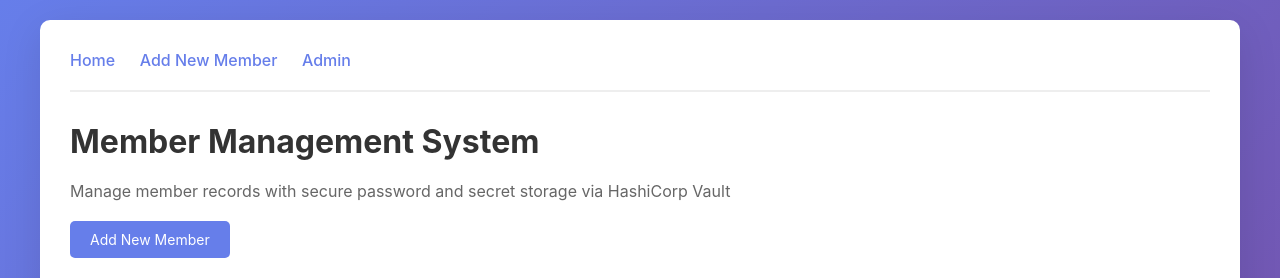
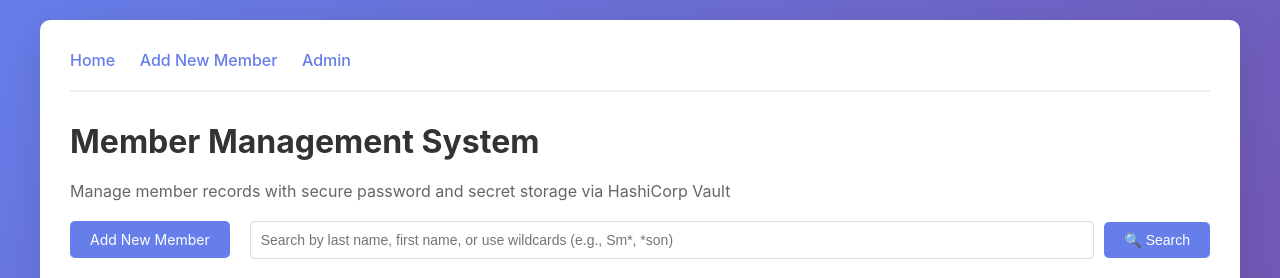
Before and after one commit to aairom/app-automation-demo, a Flask app: template templates/index.html in a window 1280 px wide. Shown: the top 278 px of the page. Run offline with Flask 3, Linux system fonts and the light colour scheme; the template is opened without the code that fills it, so the values that code supplies are empty.

Commit message:
5th commit

```diff
--- a/app.py
+++ b/app.py
@@ -4,6 +4,7 @@ import os
 from datetime import datetime
 import hashlib
 import hvac
+import re
 from opentelemetry import trace, metrics
 from opentelemetry.sdk.trace import TracerProvider
 from opentelemetry.sdk.trace.export import BatchSpanProcessor
@@ -170,13 +171,32 @@ def init_db():
 
 @app.route('/')
 def index():
-    """Home page - list all members"""
+    """Home page - list all members with optional search"""
     with tracer.start_as_current_span("index"):
+        search_query = request.args.get('search', '').strip()
         conn = get_db_connection()
-        members = conn.execute('SELECT * FROM members ORDER BY last_name, first_name').fetchall()
+
+        if search_query:
+            # Convert wildcard pattern to SQL LIKE pattern
+            # Replace * with % for SQL LIKE
+            sql_pattern = search_query.replace('*', '%')
+
+            # Search in last_name, first_name, and username
+            members = conn.execute('''
+                SELECT * FROM members
+                WHERE last_name LIKE ?
+                   OR first_name LIKE ?
+                   OR username LIKE ?
+                ORDER BY last_name, first_name
+            ''', (sql_pattern, sql_pattern, sql_pattern)).fetchall()
+
+            member_counter.add(1, {"operation": "search"})
+        else:
+            members = conn.execute('SELECT * FROM members ORDER BY last_name, first_name').fetchall()
+            member_counter.add(1, {"operation": "list"})
+
         conn.close()
-        member_counter.add(1, {"operation": "list"})
-        return render_template('index.html', members=members)
+        return render_template('index.html', members=members, search_query=search_query)
 
 @app.route('/member/<int:member_id>')
 def view_member(member_id):
--- a/templates/index.html
+++ b/templates/index.html
@@ -6,7 +6,26 @@
 <h1>Member Management System</h1>
 <p style="margin-bottom: 20px; color: #666;">Manage member records with secure password and secret storage via HashiCorp Vault</p>
 
-<a href="/member/new" class="btn">Add New Member</a>
+<div style="display: flex; gap: 20px; margin-bottom: 20px; align-items: flex-start;">
+    <a href="/member/new" class="btn">Add New Member</a>
+
+    <form method="GET" action="/" style="flex: 1; display: flex; gap: 10px; align-items: center;">
+        <input type="text" name="search" placeholder="Search by last name, first name, or use wildcards (e.g., Sm*, *son)"
+               value="{{ search_query or '' }}"
+               style="flex: 1; padding: 10px; border: 1px solid #ddd; border-radius: 5px;">
+        <button type="submit" class="btn">🔍 Search</button>
+        {% if search_query %}
+        <a href="/" class="btn btn-secondary">Clear</a>
+        {% endif %}
+    </form>
+</div>
+
+{% if search_query %}
+<div style="background: #e3f2fd; padding: 15px; border-radius: 5px; margin-bottom: 20px; border-left: 4px solid #2196f3;">
+    <strong>Search Results for:</strong> "{{ search_query }}"
+    <span style="color: #666;">({{ members|length }} member(s) found)</span>
+</div>
+{% endif %}
 
 <table>
     <thead>
```
Also changed, not shown: Docs/README.md, README.md.
